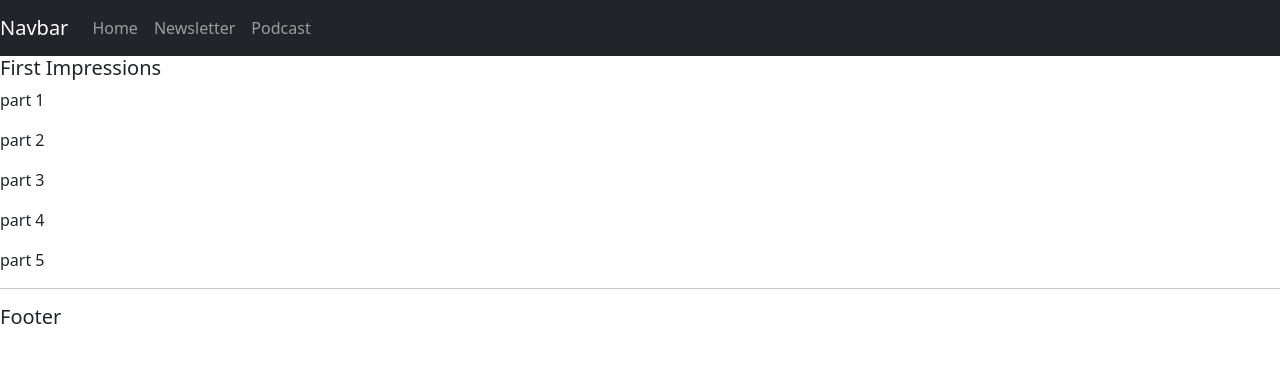
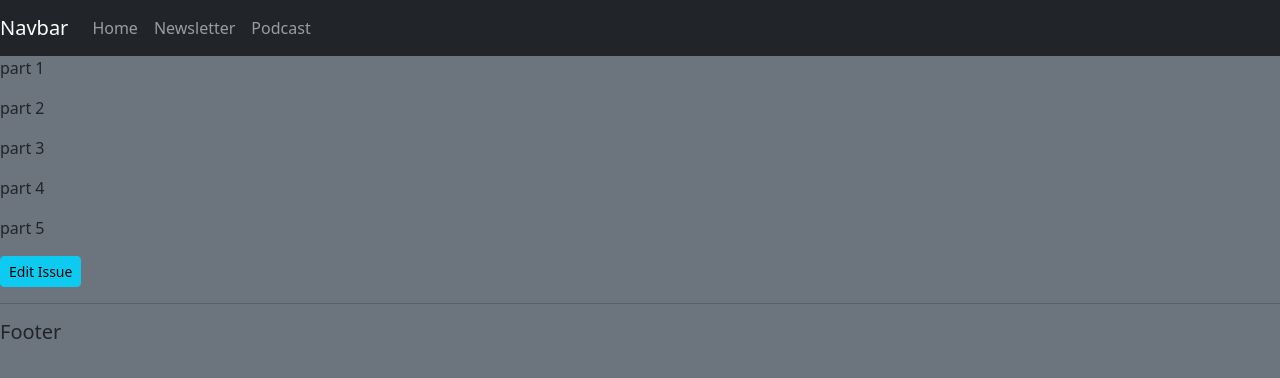
Before and after one commit to david-c-oliveros/SjoundtrackScores, a Django app: page /issue/52/ in a window 1280 px wide. Shown: the top 378 px of the page. Run offline with Django 4.2, Linux system fonts and the light colour scheme; data comes from the database, SQL or seed files in the repository; both versions use the stored data as it was after the commit.

Commit message:
implement modular element creation

```diff
--- a/newsletter/templates/newsletter/issue.html
+++ b/newsletter/templates/newsletter/issue.html
@@ -4,10 +4,11 @@
 
 {% block content %}
 
-<h5>First Impressions</h5>
-
 {% for element in elements %}
     <p>{{ element.content }}</p>
 {% endfor %}
 
+<a class="btn btn-sm btn-info" href="{% url 'edit_issue' issue.id %}">Edit Issue</a>
+
+
 {% endblock %}
--- a/newsletter/templates/newsletter/main.html
+++ b/newsletter/templates/newsletter/main.html
@@ -7,7 +7,7 @@
     <link href="https://cdn.jsdelivr.net/npm/bootstrap@5.2.2/dist/css/bootstrap.min.css" rel="stylesheet" integrity="sha384-Zenh87qX5JnK2Jl0vWa8Ck2rdkQ2Bzep5IDxbcnCeuOxjzrPF/et3URy9Bv1WTRi" crossorigin="anonymous">
 </head>
 
-<body>
+<body class="bg-secondary">
     {% include 'newsletter/navbar.html' %}
 
     {% block content%}
--- a/newsletter/urls.py
+++ b/newsletter/urls.py
@@ -9,4 +9,5 @@ urlpatterns = [
     path('issue/<str:pk>/', views.issue, name="issue"),
     path('episode/<str:pk>/', views.episode, name="episode"),
     path('create_issue/', views.createIssue, name="create_issue"),
+    path('edit_issue/<str:pk>/', views.editIssue, name="edit_issue")
 ]
--- a/newsletter/views.py
+++ b/newsletter/views.py
@@ -13,8 +13,12 @@ def home(request):
 
 def newsletter(request):
     issues = Issue.objects.all()
+    element_sets = []
 
-    context = { 'issues': issues }
+    for i in range(len(issues)):
+        element_sets.append(issues[i].elements.all())
+
+    context = { 'issues': issues, 'element_sets': element_sets }
 
     return render(request, 'newsletter/newsletter.html', context)
 
@@ -22,7 +26,6 @@ def newsletter(request):
 def issue(request, pk):
     issue = Issue.objects.get(id=pk)
     elements = issue.elements.all()
-    print(elements)
 
     context = { 'issue': issue, 'elements': elements }
 
@@ -30,22 +33,32 @@ def issue(request, pk):
 
 
 def createIssue(request):
+
+    issue = Issue()
+    issue.save()
+    return redirect(f'/edit_issue/{ issue.id }')
+
+
+def editIssue(request, pk):
+    issue = Issue.objects.get(id=pk)
+    elements = issue.elements.all()
     element_form = ElementForm()
 
     if request.method == 'POST':
         element_form = ElementForm(request.POST)
 
-        if element_form.is_valid():
-            issue = Issue()
-            issue.save()
-            element = element_form.save(commit=False)
-            element.issue = issue
-            element_form.save()
-            return redirect('/')
+    if element_form.is_valid():
+        print('valid')
+        element = element_form.save(commit=False)
+        element.issue = issue
+        element_form.save()
+        print('redirecting')
+        return redirect(f'/edit_issue/{ pk }')
 
-    context = { 'element_form': element_form }
+    context = { 'issue': issue, 'element_form': element_form, 'elements': elements }
 
-    return render(request, 'newsletter/issue_form.html', context)
+    return render(request, 'newsletter/issue_edit_form.html', context)
+
 
 
 def podcast(request):
```
Also changed, not shown: newsletter/templates/newsletter/issue_edit_form.html (added, +29 -0 lines), newsletter/templates/newsletter/newsletter.html (+5 -5 lines), db.sqlite3, newsletter/templates/newsletter/issue_create_form.html (renamed from newsletter/templates/newsletter/issue_form.html).
